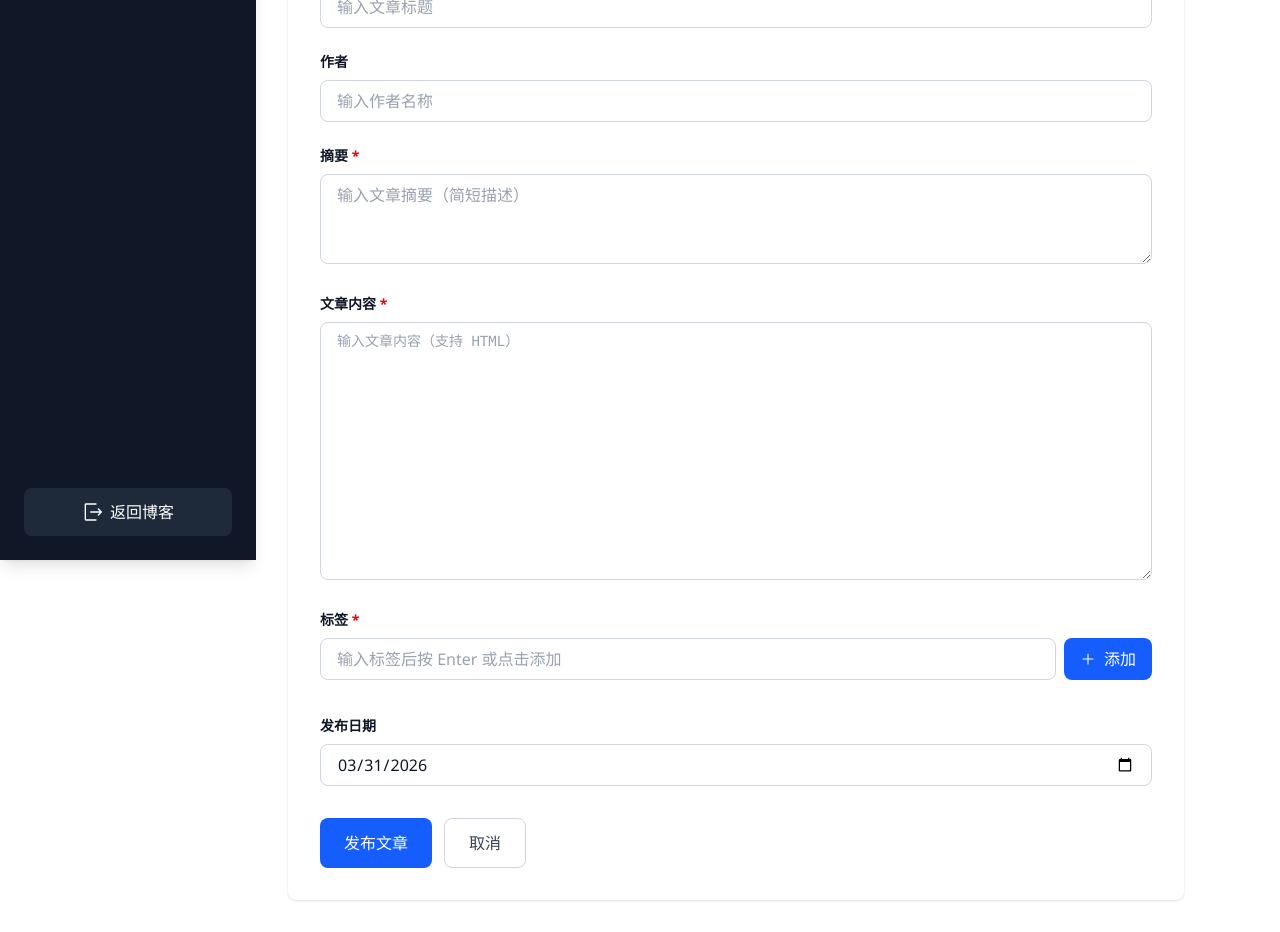
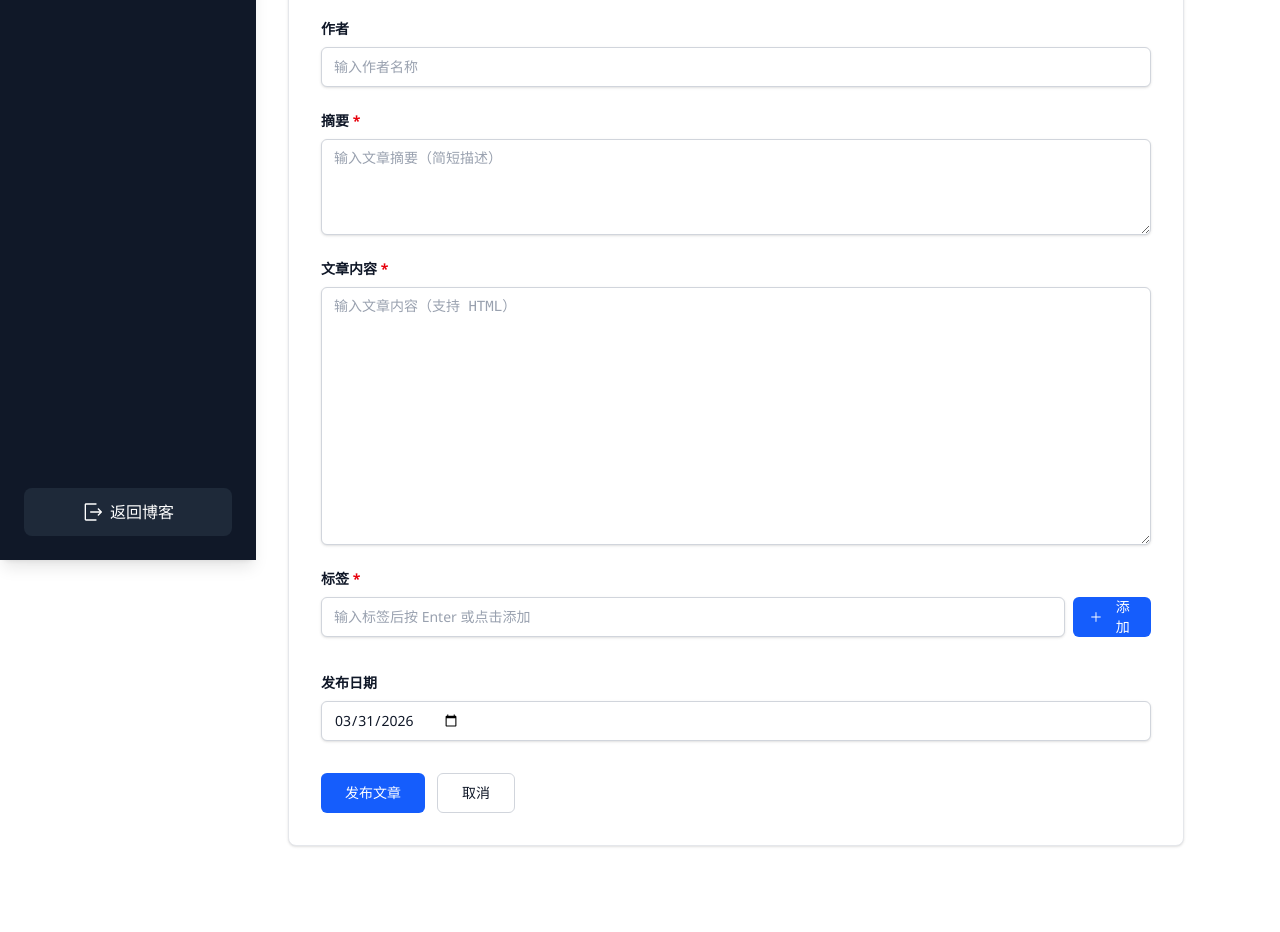
Before and after one commit to BqLee-AI/blog-FE, a React (Vite) app: page /admin/create in a window 1280 px wide. Shown: the part 240-1172 px from the top of the page. After the commit the page ends 1118 px from the top, so only its background shows below. Built offline with nearby package versions, Linux system fonts and the light colour scheme.

Commit message:
feat(article): restyle article form with shadcn

```diff
--- a/src/features/articles/components/ArticleForm.tsx
+++ b/src/features/articles/components/ArticleForm.tsx
@@ -2,6 +2,11 @@ import { useState } from "react";
 import { useNavigate } from "react-router-dom";
 import type { Post } from "@/types";
 import { TrashIcon, PlusIcon } from "@radix-ui/react-icons";
+import { Button } from "@/components/ui/button";
+import { Card, CardContent } from "@/components/ui/card";
+import { Badge } from "@/components/ui/badge";
+import { Input } from "@/components/ui/input";
+import { Textarea } from "@/components/ui/textarea";
 
 interface ArticleFormProps {
   initialData?: Post;
@@ -90,22 +95,21 @@ export default function ArticleForm({
 
   return (
     <form onSubmit={handleSubmit} className="max-w-4xl">
-      <div className="bg-white dark:bg-gray-800 rounded-lg shadow dark:shadow-lg p-8 transition-colors">
+      <Card className="transition-colors">
+        <CardContent className="p-8">
         {/* 标题 */}
         <div className="mb-6">
           <label htmlFor="title" className="block text-sm font-semibold text-gray-900 dark:text-white mb-2">
             文章标题 <span className="text-red-600">*</span>
           </label>
-          <input
+          <Input
             id="title"
             type="text"
             name="title"
             value={formData.title}
             onChange={handleInputChange}
             placeholder="输入文章标题"
-            className={`hover-input w-full px-4 py-2 border rounded-lg focus:outline-none focus:ring-2 focus:ring-blue-600 bg-white dark:bg-gray-700 text-gray-900 dark:text-white placeholder-gray-400 dark:placeholder-gray-500 ${
-              errors.title ? "border-red-500" : "border-gray-300 dark:border-gray-600"
-            }`}
+            className={errors.title ? "border-red-500 focus-visible:ring-red-500" : undefined}
           />
           {errors.title && (
             <p className="text-red-600 dark:text-red-400 text-sm mt-1">{errors.title}</p>
@@ -117,14 +121,13 @@ export default function ArticleForm({
           <label htmlFor="author" className="block text-sm font-semibold text-gray-900 dark:text-white mb-2">
             作者
           </label>
-          <input
+          <Input
             id="author"
             type="text"
             name="author"
             value={formData.author}
             onChange={handleInputChange}
             placeholder="输入作者名称"
-            className="hover-input w-full px-4 py-2 border border-gray-300 dark:border-gray-600 rounded-lg focus:outline-none focus:ring-2 focus:ring-blue-600 bg-white dark:bg-gray-700 text-gray-900 dark:text-white placeholder-gray-400 dark:placeholder-gray-500"
           />
         </div>
 
@@ -133,16 +136,14 @@ export default function ArticleForm({
           <label htmlFor="summary" className="block text-sm font-semibold text-gray-900 dark:text-white mb-2">
             摘要 <span className="text-red-600">*</span>
           </label>
-          <textarea
+          <Textarea
             id="summary"
             name="summary"
             value={formData.summary}
             onChange={handleInputChange}
             placeholder="输入文章摘要（简短描述）"
             rows={3}
-            className={`hover-input w-full px-4 py-2 border rounded-lg focus:outline-none focus:ring-2 focus:ring-blue-600 bg-white dark:bg-gray-700 text-gray-900 dark:text-white placeholder-gray-400 dark:placeholder-gray-500 ${
-              errors.summary ? "border-red-500" : "border-gray-300 dark:border-gray-600"
-            }`}
+            className={errors.summary ? "border-red-500 focus-visible:ring-red-500" : undefined}
           />
           {errors.summary && (
             <p className="text-red-600 dark:text-red-400 text-sm mt-1">{errors.summary}</p>
@@ -154,16 +155,14 @@ export default function ArticleForm({
           <label htmlFor="content" className="block text-sm font-semibold text-gray-900 dark:text-white mb-2">
             文章内容 <span className="text-red-600">*</span>
           </label>
-          <textarea
+          <Textarea
             id="content"
             name="content"
             value={formData.content}
             onChange={handleInputChange}
             placeholder="输入文章内容（支持 HTML）"
             rows={12}
-            className={`hover-input w-full px-4 py-2 border rounded-lg focus:outline-none focus:ring-2 focus:ring-blue-600 font-mono text-sm bg-white dark:bg-gray-700 text-gray-900 dark:text-white placeholder-gray-400 dark:placeholder-gray-500 ${
-              errors.content ? "border-red-500" : "border-gray-300 dark:border-gray-600"
-            }`}
+            className={`font-mono text-sm ${errors.content ? "border-red-500 focus-visible:ring-red-500" : ""}`}
           />
           {errors.content && (
             <p className="text-red-600 dark:text-red-400 text-sm mt-1">{errors.content}</p>
@@ -176,7 +175,7 @@ export default function ArticleForm({
             标签 <span className="text-red-600">*</span>
           </label>
           <div className="flex gap-2 mb-3">
-            <input
+            <Input
               id="tags"
               type="text"
               value={tagInput}
@@ -188,34 +187,35 @@ export default function ArticleForm({
                 }
               }}
               placeholder="输入标签后按 Enter 或点击添加"
-              className="hover-input flex-1 px-4 py-2 border border-gray-300 dark:border-gray-600 rounded-lg focus:outline-none focus:ring-2 focus:ring-blue-600 bg-white dark:bg-gray-700 text-gray-900 dark:text-white placeholder-gray-400 dark:placeholder-gray-500"
             />
-            <button
+            <Button
               type="button"
               onClick={handleAddTag}
-              className="hover-button px-4 py-2 bg-blue-600 dark:bg-blue-700 text-white rounded-lg flex items-center gap-2"
+              className="gap-2 bg-blue-600 text-white hover:bg-blue-700"
             >
               <PlusIcon className="w-4 h-4" />
               添加
-            </button>
+            </Button>
           </div>
 
           {/* 标签列表 */}
           <div className="flex flex-wrap gap-2">
             {formData.tags.map((tag) => (
-              <div
+              <Badge
                 key={tag}
-                className="flex items-center gap-2 px-3 py-1 bg-blue-100 dark:bg-blue-900/30 text-blue-700 dark:text-blue-300 rounded-full"
+                variant="secondary"
+                className="flex items-center gap-2 px-3 py-1"
               >
                 <span className="text-sm font-medium">{tag}</span>
-                <button
+                <Button
                   type="button"
                   onClick={() => handleRemoveTag(tag)}
-                  className="text-blue-600 dark:text-blue-400 hover:text-blue-800 dark:hover:text-blue-200"
+                  variant="ghost"
+                  className="h-auto p-0 text-blue-600 hover:bg-transparent hover:text-blue-800 dark:text-blue-400 dark:hover:text-blue-200"
                 >
                   <TrashIcon className="w-4 h-4" />
-                </button>
-              </div>
+                </Button>
+              </Badge>
             ))}
           </div>
           {errors.tags && (
@@ -228,34 +228,35 @@ export default function ArticleForm({
           <label htmlFor="createdAt" className="block text-sm font-semibold text-gray-900 dark:text-white mb-2">
             发布日期
           </label>
-          <input
+          <Input
             id="createdAt"
             type="date"
             name="createdAt"
             value={formData.createdAt || ""}
             onChange={handleInputChange}
-            className="hover-input w-full px-4 py-2 border border-gray-300 dark:border-gray-600 rounded-lg focus:outline-none focus:ring-2 focus:ring-blue-600 bg-white dark:bg-gray-700 text-gray-900 dark:text-white"
           />
         </div>
 
         {/* 提交按钮 */}
         <div className="flex gap-3">
-          <button
+          <Button
             type="submit"
             disabled={isLoading}
-            className="hover-button px-6 py-3 bg-blue-600 dark:bg-blue-700 text-white rounded-lg font-medium disabled:opacity-50 disabled:cursor-not-allowed"
+            className="px-6 py-3 bg-blue-600 text-white hover:bg-blue-700"
           >
             {isLoading ? "保存中..." : initialData ? "更新文章" : "发布文章"}
-          </button>
-          <button
+          </Button>
+          <Button
             type="button"
             onClick={() => navigate(-1)}
-            className="hover-button px-6 py-3 border border-gray-300 dark:border-gray-600 text-gray-700 dark:text-gray-300 rounded-lg font-medium"
+            variant="outline"
+            className="px-6 py-3"
           >
             取消
-          </button>
+          </Button>
         </div>
-      </div>
+        </CardContent>
+      </Card>
     </form>
   );
 }
```
